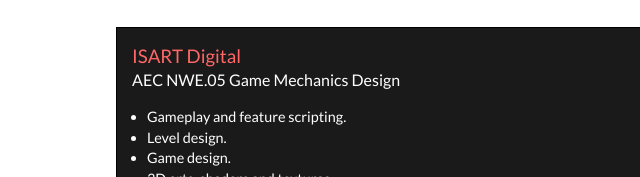
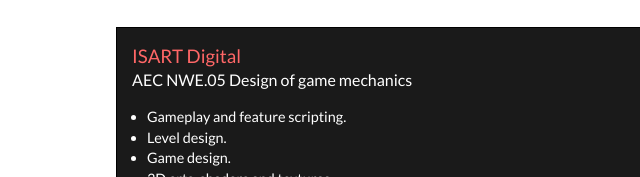
Before and after one commit to traunN/traunN.github.io, a website: page index.html in a window 1280 px wide. Shown: the part 2243-2420 px from the top of the page, 174-814 px from the left. Drawn offline with nearby package versions, Linux system fonts and the light colour scheme.

Commit message:
updated education

```diff
--- a/index.html
+++ b/index.html
@@ -163,7 +163,7 @@
 		<div class="education-block">
 			<h3>ISART Digital</h3>
 			<span class="education-date">2018 - 2021</span>
-			<h4>AEC NWE.05 Game Mechanics Design</h4>
+			<h4>AEC NWE.05 Design of game mechanics</h4>
 			<ul>
 				<li>
 					Gameplay and feature scripting.
```
